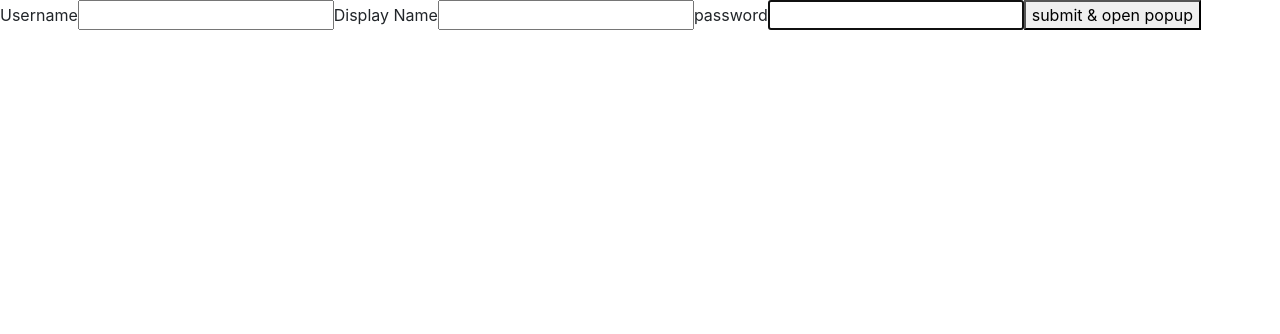
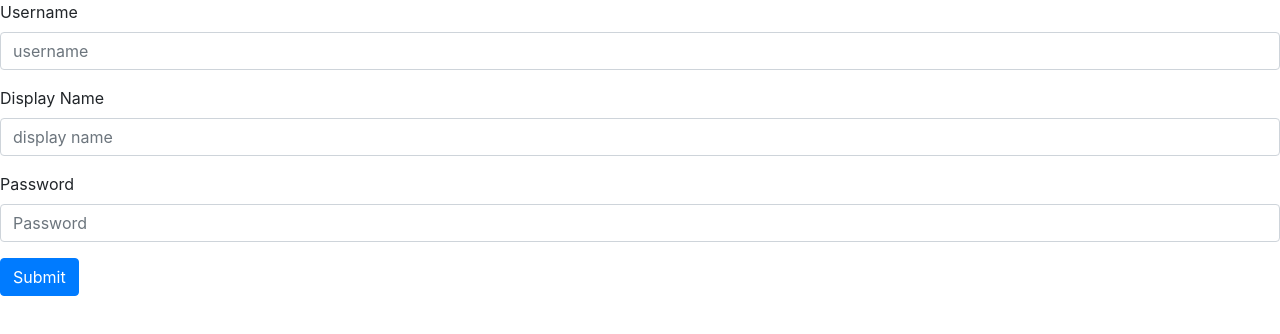
Before and after one commit to kenzie-se-q2/kwitter-LindsFish8691, a React (Create React App) app: page /registration in a window 1280 px wide. Shown: the top 334 px of the page. Built offline with nearby package versions, Linux system fonts and the light colour scheme.

Commit message:
bootstrapped login and registration page

```diff
--- a/src/components/Login.js
+++ b/src/components/Login.js
@@ -1,6 +1,7 @@
 import React, { useState } from "react";
 import { loginRequest } from "../fetchRequests";
 import { Link } from "react-router-dom";
+import { Form, Button } from "react-bootstrap";
 
 import { LOGIN, useStore } from "../store/store";
 
@@ -31,12 +32,34 @@
 
   return (
     <>
-      <form id="login-form" onSubmit={handleLogin}>
-        <label htmlFor="username">Username</label>
-        <input type="text" name="username" value={formData.username} autoFocus required onChange={handleChange} />
-        <label htmlFor="password">Password</label>
-        <input type="password" name="password" value={formData.password} required onChange={handleChange} />
-        <button type="submit">Login</button>
+      <Form onSubmit={handleLogin}>
+        <Form.Group controlId="formBasicEmail">
+          <Form.Label>Username</Form.Label>
+          <Form.Control
+            name="username"
+            type="text"
+            placeholder="username"
+            value={formData.username}
+            required
+            onChange={handleChange}
+          />
+        </Form.Group>
+
+        <Form.Group controlId="formBasicPassword">
+          <Form.Label>Password</Form.Label>
+          <Form.Control
+            name="password"
+            type="password"
+            placeholder="Password"
+            value={formData.password}
+            required
+            onChange={handleChange}
+          />
+        </Form.Group>
+
+        <Button variant="primary" type="submit">
+          Submit
+        </Button>
         <br></br>
         <div>{user.message ? user.message : ""}</div>
         <br></br>
@@ -44,7 +67,7 @@
           New User?
           <Link to="/registration">Click here!</Link>
         </label>
-      </form>
+      </Form>
     </>
   );
 }
--- a/src/components/registration/Registration.js
+++ b/src/components/registration/Registration.js
@@ -2,6 +2,7 @@
 import { createUser } from "../../fetchRequests.js";
 //import { useStore } from "../../store/store.js";
 import PopUp from "./Popup.js";
+import { Form, Button } from "react-bootstrap";
 
 function Registration(props) {
   //const dispatch = useStore((state) => state.dispatch);
@@ -32,18 +33,47 @@
 
   return (
     <div>
-      <form id="registration-form" onSubmit={handleSubmit}>
-        <label>Username</label>
-        <input type="text" name="username" autoFocus value={userData.username} required onChange={handleChange}></input>
+      <Form onSubmit={handleSubmit}>
+        <Form.Group>
+          <Form.Label>Username</Form.Label>
+          <Form.Control
+            name="username"
+            type="text"
+            placeholder="username"
+            onChange={handleChange}
+            value={userData.username}
+            required
+          />
+        </Form.Group>
 
-        <label htmlFor="displayName">Display Name</label>
-        <input type="text" name="displayName" autoFocus value={userData.displayName} required onChange={handleChange}></input>
+        <Form.Group controlId="formBasicEmail">
+          <Form.Label>Display Name</Form.Label>
+          <Form.Control
+            name="displayName"
+            type="text"
+            placeholder="display name"
+            value={userData.displayName}
+            required
+            onChange={handleChange}
+          />
+        </Form.Group>
 
-        <label htmlFor="password">password</label>
-        <input type="password" name="password" autoFocus value={userData.password} required onChange={handleChange}></input>
+        <Form.Group controlId="formBasicPassword">
+          <Form.Label>Password</Form.Label>
+          <Form.Control
+            name="password"
+            type="password"
+            placeholder="Password"
+            value={userData.password}
+            required
+            onChange={handleChange}
+          />
+        </Form.Group>
 
-        <button>submit & open popup</button>
-      </form>
+        <Button variant="primary" type="submit">
+          Submit
+        </Button>
+      </Form>
       <PopUp trigger={buttonPopup} setTrigger={setButtonPopup}>
         <h3>{`Welcome ${userData.username}, to the forum.`}</h3>
       </PopUp>
@@ -52,17 +82,3 @@
 }
 
 export default Registration;
-
-// function createUser(username, displayName, password) {
-//   fetch(baseURL + "users", {
-//     method: "POST",
-//     headers: { "Content-type": "application/json" },
-//     body: JSON.stringify({
-//       username,
-//       displayName,
-//       password,
-//     }),
-//   })
-//     .then((res) => res.json())
-//     .then((data) => console.log(data));
-// }
```
